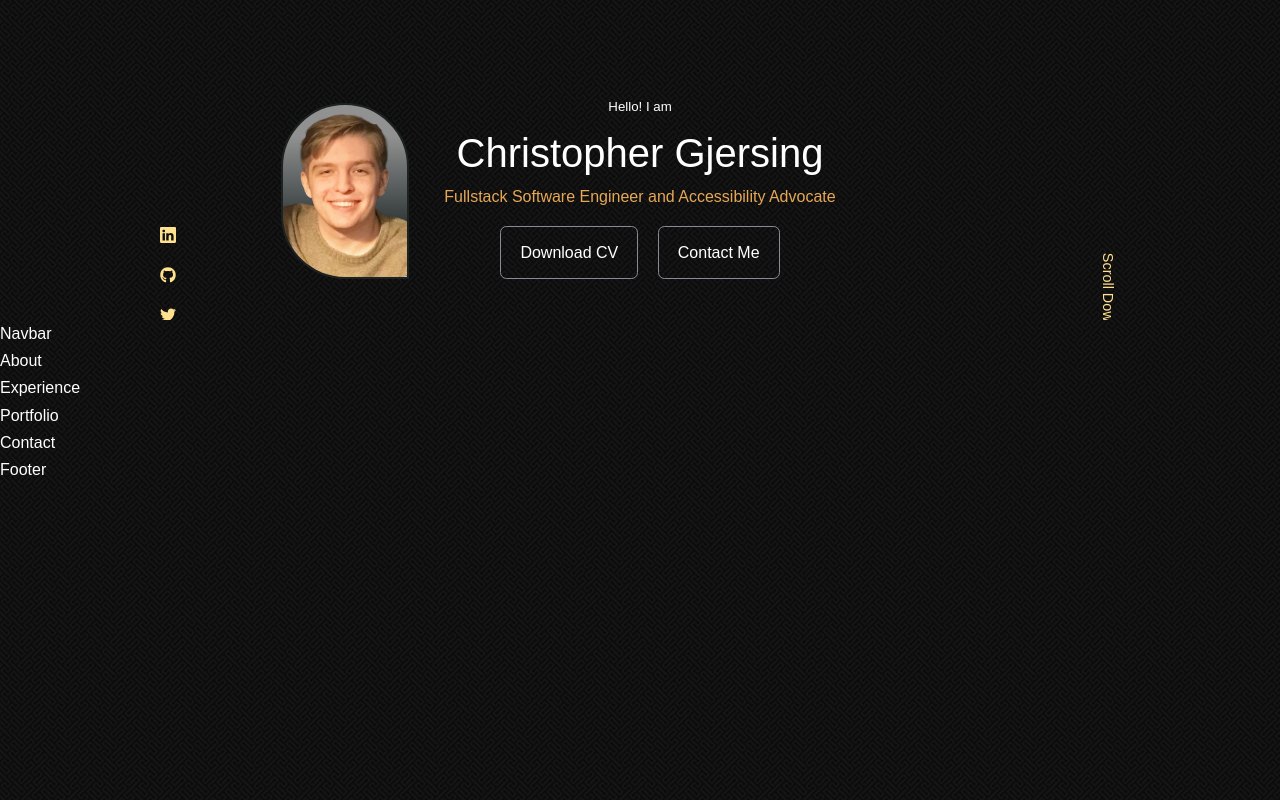
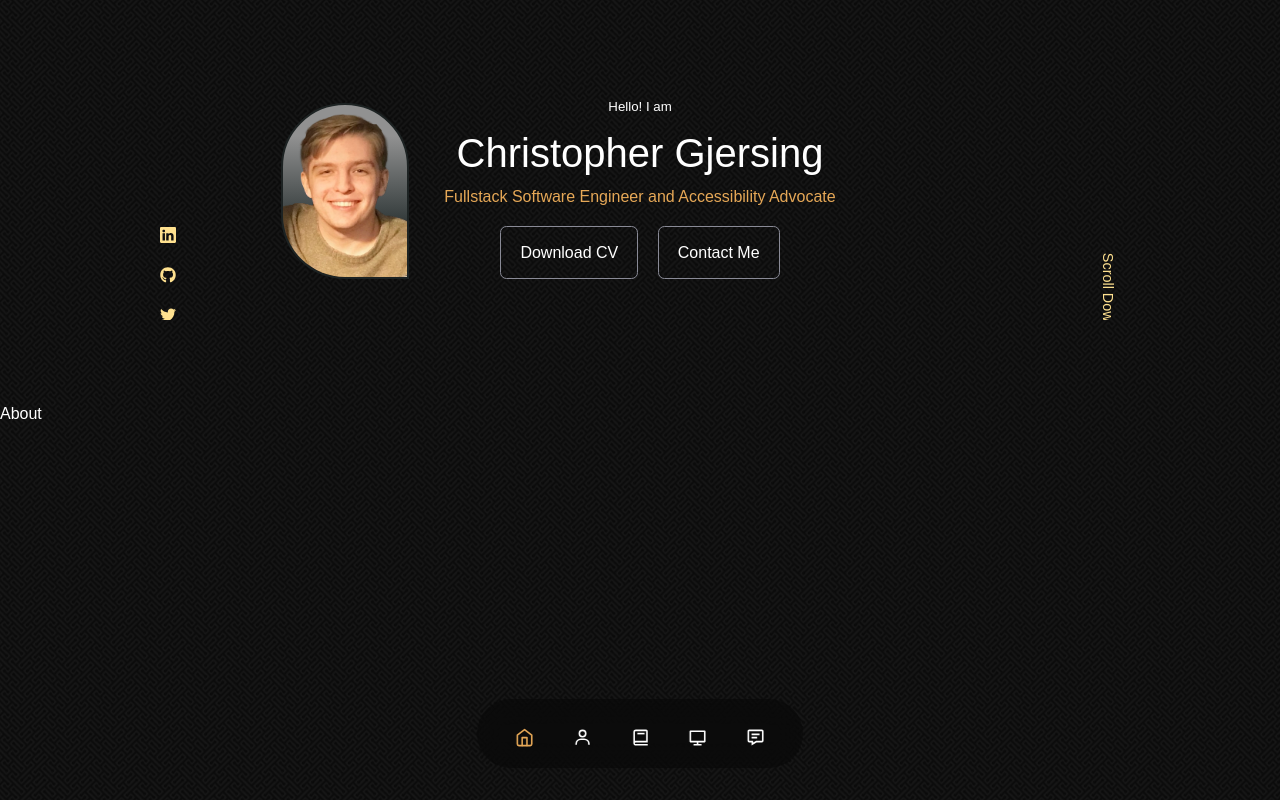
Before and after one commit to gjersing/gjersing-portfolio, a React (Create React App) app: page / in a window 1280 px wide. Shown: the top 800 px of the page. Built offline with nearby package versions, Linux system fonts and the light colour scheme; a web font is replaced by a local one.

Commit message:
Implement navbar with smooth scroll to different sections

```diff
--- a/src/components/about/About.jsx
+++ b/src/components/about/About.jsx
@@ -3,7 +3,7 @@ import './about.css'
 
 const About = () => {
   return(
-    <div>About</div>
+    <section id='about'>About</section>
   );
 }
 
--- a/src/components/contact/Contact.jsx
+++ b/src/components/contact/Contact.jsx
@@ -3,7 +3,7 @@ import './contact.css'
 
 const Contact = () => {
   return(
-    <div>Contact</div>
+    <section id='contact'>Contact</section>
   );
 }
 
--- a/src/components/experience/Experience.jsx
+++ b/src/components/experience/Experience.jsx
@@ -3,7 +3,7 @@ import './experience.css'
 
 const Experience = () => {
   return(
-    <div>Experience</div>
+    <section id='experience'>Experience</section>
   );
 }
 
--- a/src/components/navbar/Navbar.jsx
+++ b/src/components/navbar/Navbar.jsx
@@ -1,9 +1,33 @@
 import React from 'react'
 import './navbar.css'
+import {FiHome} from 'react-icons/fi'
+import {BiUser, BiMessageDetail, BiBook} from 'react-icons/bi'
+import {RiComputerLine} from 'react-icons/ri'
+import {useState} from 'react'
 
 const Navbar = () => {
+  const [activeNav, setActiveNav] = useState('#');
+  const sections = document.querySelectorAll("section");
+
+  window.onscroll = () => {
+    var current = "";
+
+    sections.forEach((section) => {
+      const sectionTop = section.offsetTop;
+      if (window.pageYOffset >= sectionTop-150) {
+        current = section.getAttribute("id"); }
+    });
+    setActiveNav('#' + current);
+  };
+
   return(
-    <div>Navbar</div>
+    <nav>
+      <a href="#" onClick={() => setActiveNav('#')} className={activeNav === '#' ? 'active' : ''}><FiHome /></a>
+      <a href="#about" onClick={() => setActiveNav('#about')} className={activeNav === '#about' ? 'active' : ''}><BiUser /></a>
+      <a href="#experience" onClick={() => setActiveNav('#experience')} className={activeNav === '#experience' ? 'active' : ''}><BiBook /></a>
+      <a href="#portfolio"  onClick={() => setActiveNav('#portfolio')} className={activeNav === '#portfolio' ? 'active' : ''}><RiComputerLine /></a>
+      <a href="#contact"  onClick={() => setActiveNav('#contact')} className={activeNav === '#contact' ? 'active' : ''}><BiMessageDetail /></a>
+    </nav>
   );
 }
 
--- a/src/components/navbar/navbar.css
+++ b/src/components/navbar/navbar.css
@@ -0,0 +1,32 @@
+nav {
+  background: rgba(0, 0, 0, 0.3);
+  width: max-content;
+  padding: 0.9rem 1.7rem;
+  z-index: 2;
+  position: fixed;
+  left: 50%;
+  transform: translateX(-50%);
+  bottom: 2rem;
+  display: flex;
+  gap: 1rem;
+  border-radius: 3rem;
+  backdrop-filter: blur(15px);
+}
+
+nav a {
+  background: transparent;
+  padding: 0.7rem;
+  height: 40px;
+  border-radius: 50%;
+  color: var(--color-white);
+  font-size: 1.2rem;
+}
+
+nav a:hover {
+  background: rgba(0, 0, 0, 0.2);
+  color: var(--color-bright-lighter);
+}
+
+nav a.active {
+  color: var(--color-bright);
+}
--- a/src/components/portfolio/Portfolio.jsx
+++ b/src/components/portfolio/Portfolio.jsx
@@ -3,7 +3,7 @@ import './portfolio.css'
 
 const Portfolio = () => {
   return(
-    <div>Portfolio</div>
+    <section id='portfolio'>Portfolio</section>
   );
 }
 
--- a/src/index.css
+++ b/src/index.css
@@ -50,7 +50,8 @@ h1 {
 }
 
 section {
-  margin-top: 8rem;
+  margin-top: 5rem;
+  height: 100vh;
 }
 
 section > h2, section > h5 {
@@ -119,7 +120,7 @@ body {
   }
 
   section {
-    margin-top: 6rem;
+    margin-top: 3rem;
   }
 
   header h1 {
```
